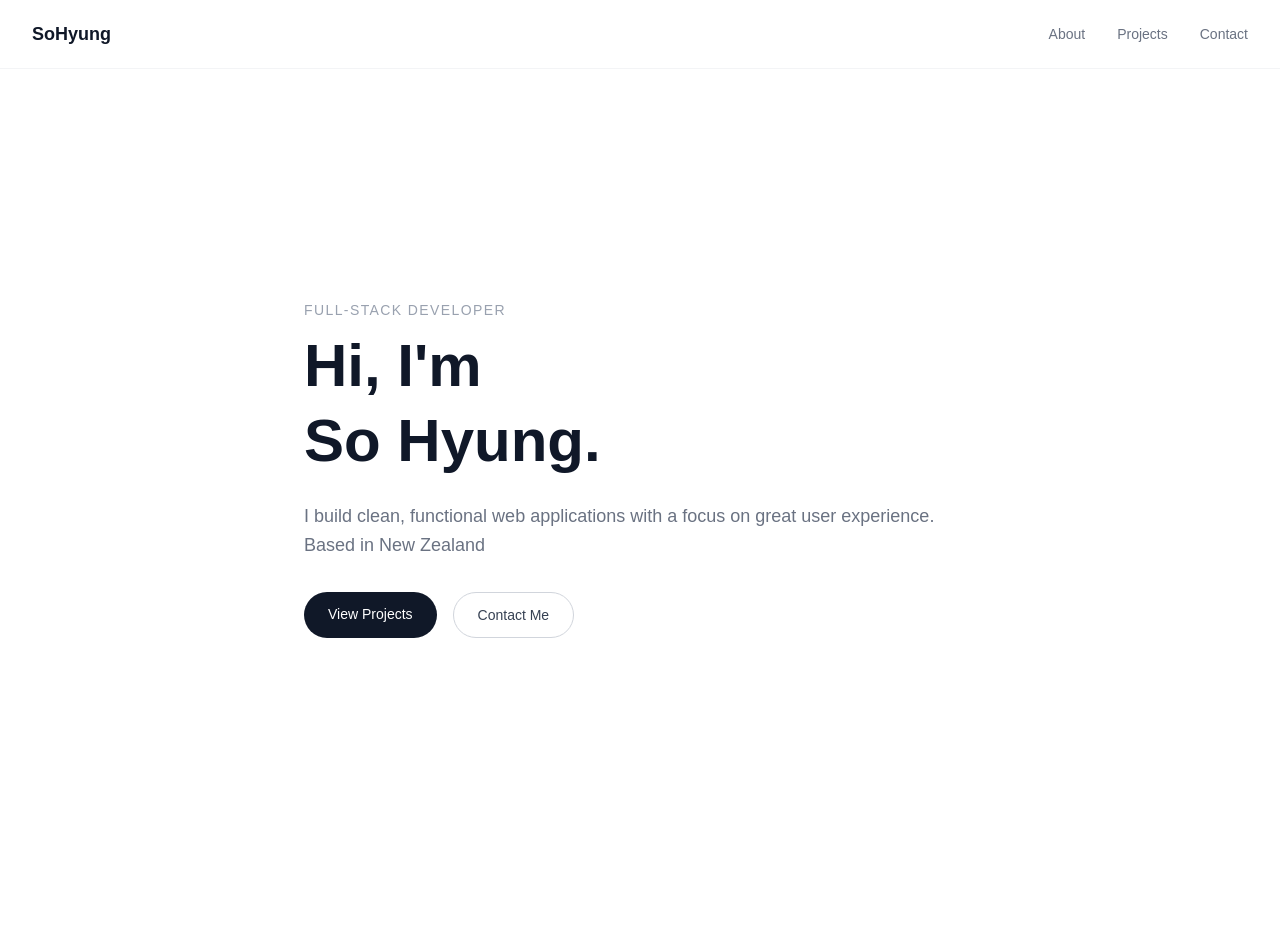
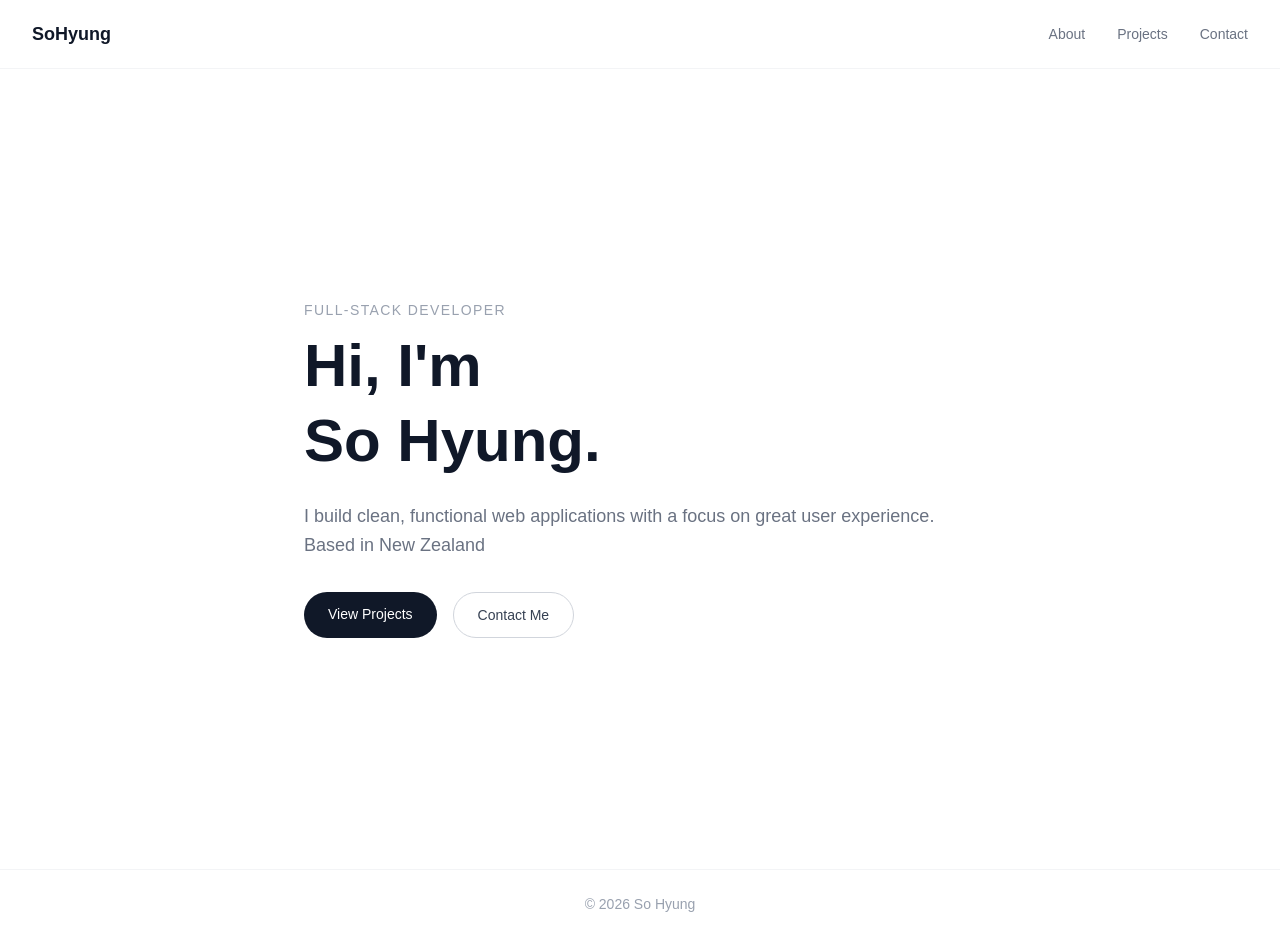
Before and after one commit to sojunz/my-portfolio, a Next.js app: page / in a window 1280 px wide. Before the commit the page ends 869 px from the top, so only its background shows below. Built offline with nearby package versions, Linux system fonts and the light colour scheme.

Commit message:
footer commit

```diff
--- a/src/app/layout.tsx
+++ b/src/app/layout.tsx
@@ -2,6 +2,7 @@ import type { Metadata } from "next";
 import { Outfit } from "next/font/google";
 import "./globals.css";
 import Navbar from "@/components/Navbar";
+import Footer from "@/components/Footer";
 
 const outfit = Outfit({
   variable: "--font-outfit",
@@ -23,6 +24,7 @@ export default function RootLayout({
       <body className={`${outfit.variable} antialiased font-sans`}>
         <Navbar />
         {children}
+        <Footer />
       </body>
     </html>
   );
--- /dev/null
+++ b/src/components/Footer.tsx
@@ -0,0 +1,7 @@
+export default function Footer() {
+    return (
+      <footer className="w-full text-center py-6 border-t border-gray-100 text-sm text-gray-400">
+        © 2026 So Hyung
+      </footer>
+    );
+  }
```
